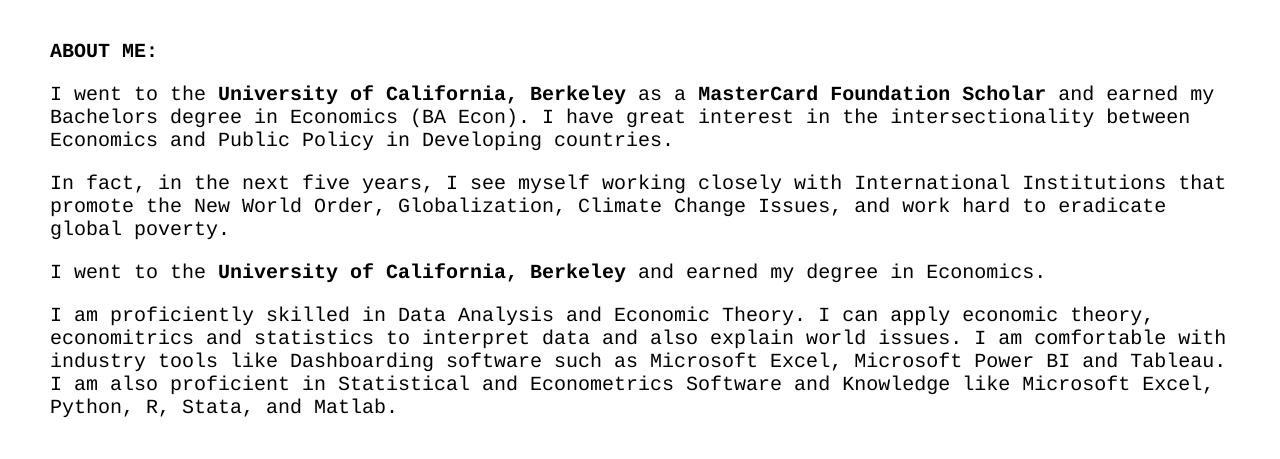
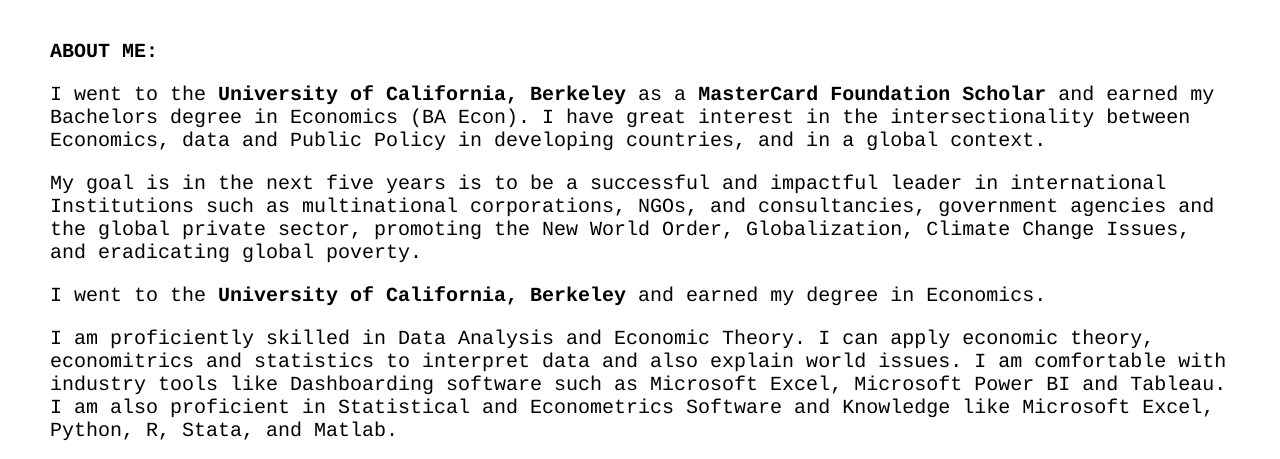
Before and after one commit to sammyamanya/sammyamanya.github.io, a plain HTML site: page index.html in a window 1280 px wide. Shown: the part 191-650 px from the top of the page. Drawn offline with Linux system fonts and the light colour scheme.

Commit message:
changed text

```diff
--- a/index.html
+++ b/index.html
@@ -30,9 +30,9 @@
 	<p>Hi, My name is Samuel Amanya! Thank you for visiting my Page!</p>
 <br>
 	<b>ABOUT ME:</b>
-	<p>I went to the <b>University of California, Berkeley</b> as a <b>MasterCard Foundation Scholar</b> and earned my Bachelors degree in Economics (BA Econ). I have great interest in the intersectionality between Economics and Public Policy in Developing countries.</p>
+	<p>I went to the <b>University of California, Berkeley</b> as a <b>MasterCard Foundation Scholar</b> and earned my Bachelors degree in Economics (BA Econ). I have great interest in the intersectionality between Economics, data and Public Policy in developing countries, and in a global context.</p>
 
-	<p>In fact, in the next five years, I see myself working closely with International Institutions that promote the New World Order, Globalization, Climate Change Issues, and work hard to eradicate global poverty.</p>
+	<p>My goal is in the next five years is to be a successful and impactful leader in international Institutions such as multinational corporations, NGOs, and consultancies, government agencies and the global private sector, promoting the New World Order, Globalization, Climate Change Issues, and eradicating global poverty.</p>
 
 	<p>I went to the <b>University of California, Berkeley</b> and earned my degree in Economics.</p>
 
```
